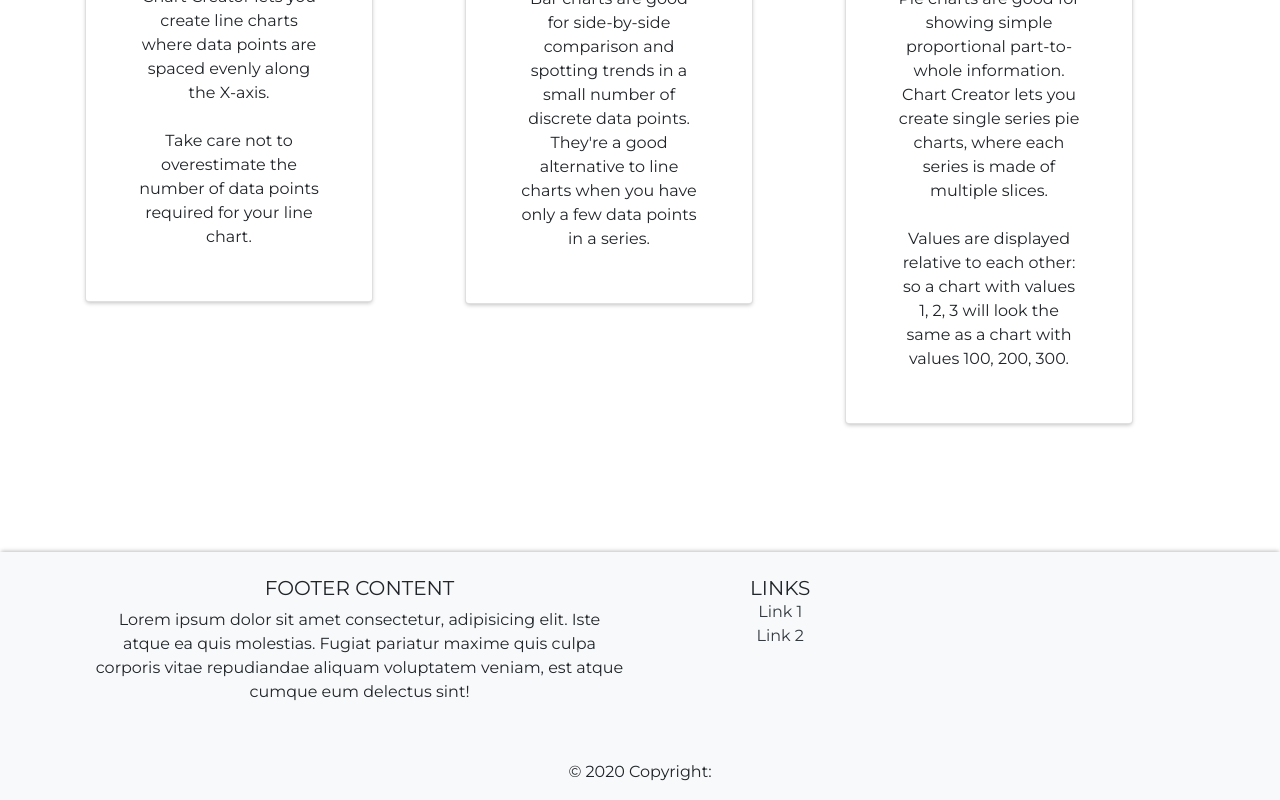
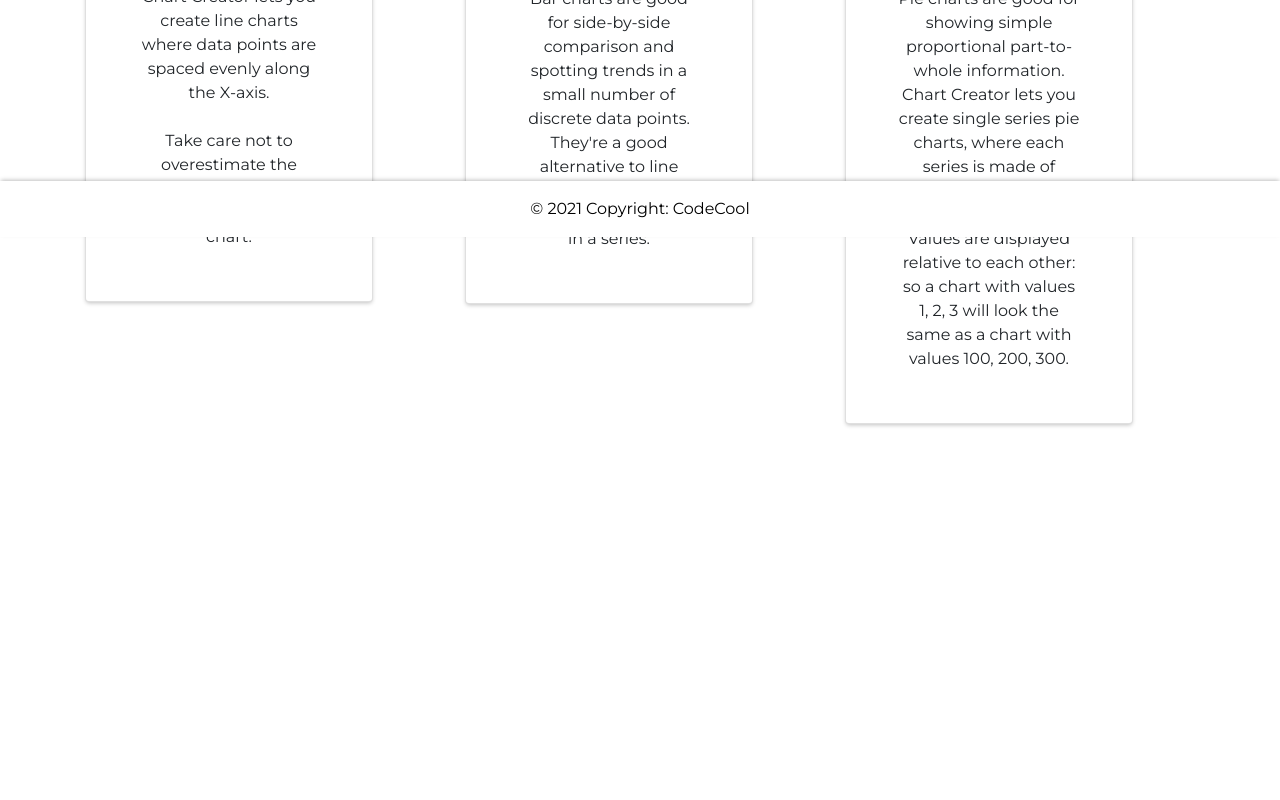
Before and after one commit to FlorinCiocirlan/Chart-Creator, a React (Create React App) app: page /docs in a window 1280 px wide. Shown: the part 563-1363 px from the top of the page. After the commit the page ends 1203 px from the top, so only its background shows below. Built offline with nearby package versions, Linux system fonts and the light colour scheme.

Commit message:
Adjust footer styling

```diff
--- a/src/App.css
+++ b/src/App.css
@@ -47,8 +47,8 @@ a {
 	box-shadow: 0 2px 4px -1px rgba(0,0,0,0.25);
 }
 
-footer {
-	box-shadow: 0px -2px 4px -1px rgba(0,0,0,0.25);
+.main-container {
+	margin-bottom: 200px;
 }
 
 .main-title {
@@ -58,3 +58,8 @@ footer {
 .card-title {
 	color: var(--darker-accent-color);
 }
+
+.container {
+	margin-bottom: 0;
+	padding-bottom: 0;
+}
--- a/src/App.js
+++ b/src/App.js
@@ -10,8 +10,11 @@ function App() {
 		<Router>
 			<div>
 				<Header />
-				<Route exact path='/' component={Home}></Route>
-				<Route exact path='/docs' component={Docs}></Route>
+				<div className='main-container'>
+					<Route exact path='/' component={Home}></Route>
+					<Route exact path='/docs' component={Docs}></Route>
+				</div>
+
 				<Footer />
 			</div>
 		</Router>
--- a/src/Components/layout/Footer.js
+++ b/src/Components/layout/Footer.js
@@ -5,23 +5,20 @@ export default function Footer() {
 	return (
 		<footer
 			id='footer'
-			className='bg-light text-center text-lg-start align-self-end'
+			// className='bg-light text-center text-lg-start align-self-end footer'
+			className="footer fixed-bottom"
 		>
-			<div className='container p-4'>
+			{/* <div className='container p-4'>
 				<div className='row'>
 					<div className='col-lg-6 col-md-12 mb-4 mb-md-0'>
 						<h5 className='text-uppercase'>Footer Content</h5>
 
 						<p>
 							Lorem ipsum dolor sit amet consectetur, adipisicing
-							elit. Iste atque ea quis molestias. Fugiat pariatur
-							maxime quis culpa corporis vitae repudiandae aliquam
-							voluptatem veniam, est atque cumque eum delectus
-							sint!
 						</p>
 					</div>
 
-					<div className='col-lg-3 col-md-6 mb-4 mb-md-0'>
+					<div className='col-lg-3 col-md-6 mb-4 mb-md-0 ml-auto'>
 						<h5 className='text-uppercase mb-0'>Links</h5>
 
 						<ul className='list-unstyled'>
@@ -38,9 +35,9 @@ export default function Footer() {
 						</ul>
 					</div>
 				</div>
-			</div>
+			</div> */}
 
-			<div className='text-center p-3'>© 2020 Copyright:</div>
+			<div className='text-center p-3 copyright'>© 2021 Copyright: CodeCool</div>
 		</footer>
 	);
 }
--- a/src/Components/layout/footer-style.css
+++ b/src/Components/layout/footer-style.css
@@ -1,9 +1,28 @@
+@import '../../App.css';
+
 #footer {
-	/* position: fixed;
+	position: fixed;
 	left: 0;
 	bottom: 0;
 	width: 100%;
-	background-color: red;
+	max-height: 200px;
 	color: rgb(134, 167, 255);
-	text-align: center; */
+	text-align: center;
+	background-color: white;
 }
+
+/* For the container that holds the text + links */
+.container {
+	margin-bottom: 0;
+	padding-bottom: 0;
+}
+
+footer {
+	box-shadow: 0px -2px 4px -1px rgba(0,0,0,0.25);
+}
+
+.copyright {
+	/* background-color: var(--secondary-lighter-color); */
+	background-color: rgb(255, 255, 255);
+	color: black;
+}
```
